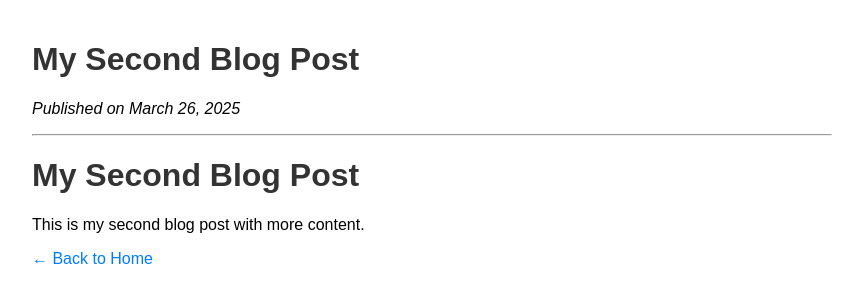
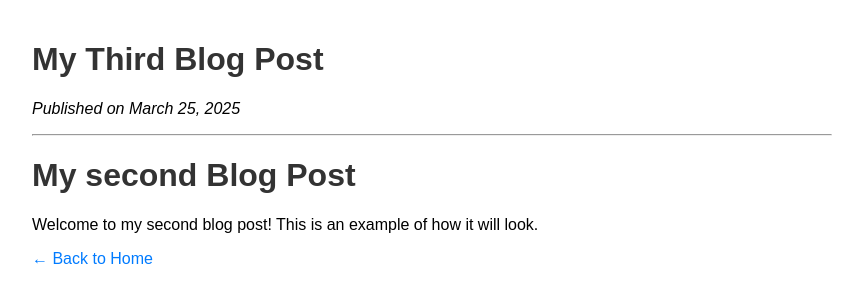
Before and after one commit to ramratanjhakhar/my-blog, a Jekyll site: the page built from _posts/2025-03-26-second-post.md, in a window 1280 px wide. Shown: the top 303 px of the page, without its empty margins (208-1071 px from the left). Built offline with Jekyll 4.4.1, drawn with Linux system fonts in a browser that asks for light colours.

Commit message:
Update 2025-03-26-second-post.md

```diff
--- a/_posts/2025-03-26-second-post.md
+++ b/_posts/2025-03-26-second-post.md
@@ -1,10 +1,10 @@
 ---
 layout: post
-title: "My Second Blog Post"
-date: 2025-03-26
+title: "My Third Blog Post"
+date: 2025-03-25
 permalink: /my-second-post/
 ---
 
-# My Second Blog Post
+# My second Blog Post
 
-This is my second blog post with more content.
+Welcome to my second blog post! This is an example of how it will look.
```
